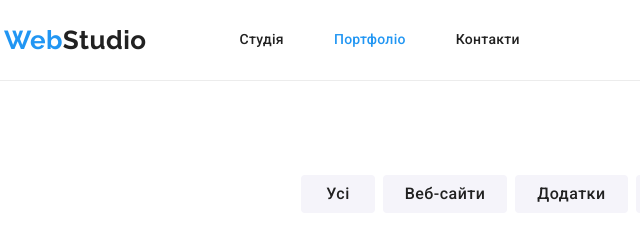
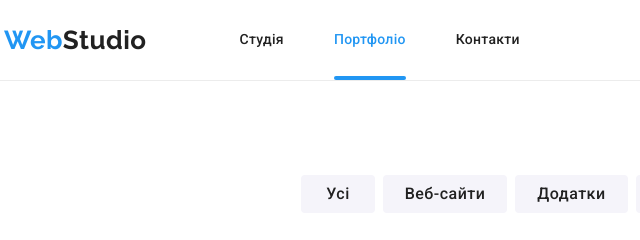
Before and after one commit to YuriiSVL/goit-markup-hw-05, a plain HTML site: page portfolio.html in a window 1280 px wide. Shown: the top 240 px of the page, 51-691 px from the left. Drawn offline with nearby package versions, Linux system fonts and the light colour scheme.

Commit message:
Робить підкреслення поточної сторінки

```diff
--- a/css/styles.css
+++ b/css/styles.css
@@ -85,6 +85,19 @@ ul {
 
 /* Основна навігація та контакти у хедері */
 
+.current-page::after {
+  display: block;
+  width: 100%;
+  height: 4px;
+
+  background: #2196f3;
+  border-radius: 2px;
+
+  position: absolute;
+  left: 0;
+  bottom: 0;
+}
+
 .nav-list .link,
 .contact-list .link {
   display: block;
@@ -94,6 +107,23 @@ ul {
   font-size: 14px;
   line-height: 1.14;
   letter-spacing: 0.02em;
+
+  position: relative;
+}
+
+.current-page::after {
+  content: '';
+
+  display: block;
+  width: 100%;
+  height: 4px;
+
+  background: #2196f3;
+  border-radius: 2px;
+
+  position: absolute;
+  left: 0;
+  bottom: 0;
 }
 .contact-list .link {
   display: flex;
```
